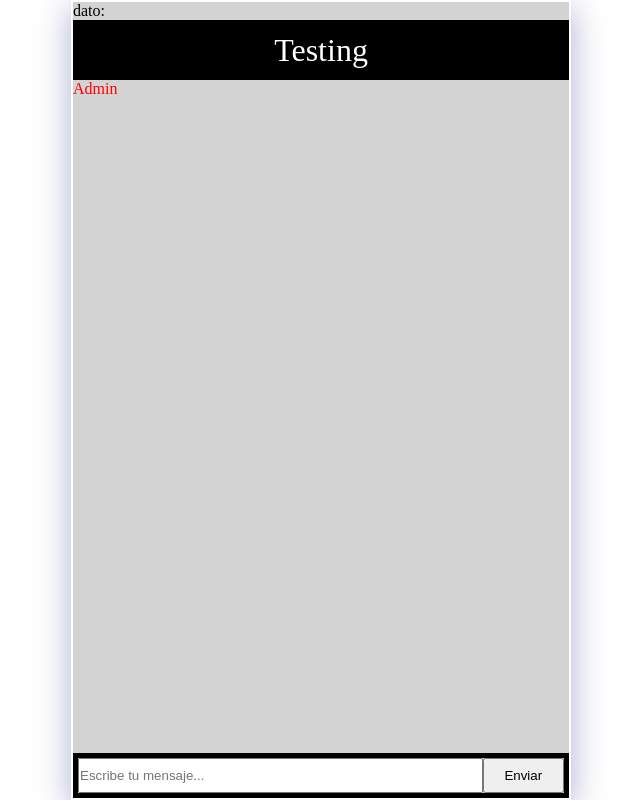
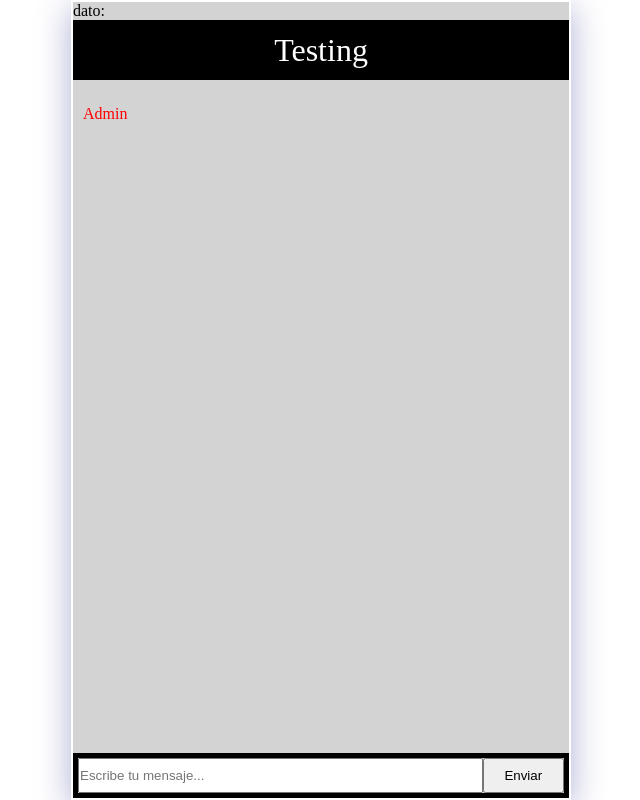
Before and after one commit to Huascar321/human-handoff, a React (Create React App) app: page / in a window 1280 px wide. Both pictures are taken after a click on the button "Enviar". Shown: the whole page, without its empty margins (319-959 px from the left). Built offline with nearby package versions, Linux system fonts and the light colour scheme; no server answers.

Commit message:
some changes in the styles

```diff
--- /dev/null
+++ b/src/components/Chat/Chat.scss
@@ -0,0 +1,29 @@
+.message-admin {
+  margin-top: 15px;
+  bottom: 15px;
+  padding: 10px;
+  p {
+    color: black;
+  }
+  span {
+    color: red;
+  }
+}
+
+.message-client {
+  display: flex;
+  flex-direction: column;
+  justify-content: flex-end;
+  margin-top: 15px;
+  bottom: 15px;
+  padding: 10px;
+  .message-container {
+    border: 1px solid green;
+  }
+  p {
+    color: black;
+  }
+  span {
+    color: green;
+  }
+}
--- a/src/components/Chat/index.jsx
+++ b/src/components/Chat/index.jsx
@@ -1,4 +1,5 @@
 import React from 'react';
+import './Chat.scss';
 
 function Chat({ socket, messages, setMessages }) {
   React.useEffect(() => {
@@ -26,10 +27,12 @@ function Chat({ socket, messages, setMessages }) {
     <div className="chat-container">
       {messages.map((i) => {
         return (
-          <div key={i.id} className="message">
-            <p style={{color: "black"}}>{i.text}</p>
-            {(i.user === "client") && <span style={{color: "gray"}}>Cliente</span>}
-            {(i.user === "admin") && <span style={{color: "red"}}>Admin</span>}
+          <div key={i.id} className={i.user === "admin" ? "message-admin" : 'message-client'}>
+            <div className="message-container">
+              <p>{i.text}</p>
+              {(i.user === "client") && <span>Cliente</span>}
+              {(i.user === "admin") && <span>Admin</span>}
+            </div>
           </div>
         );
       })}
```
